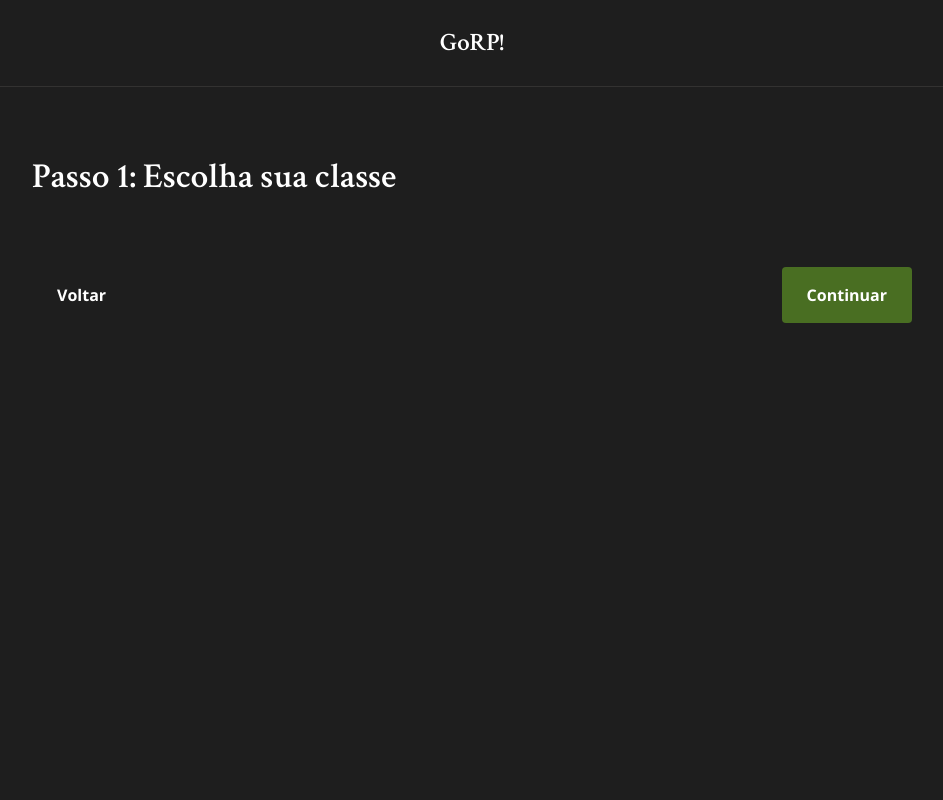
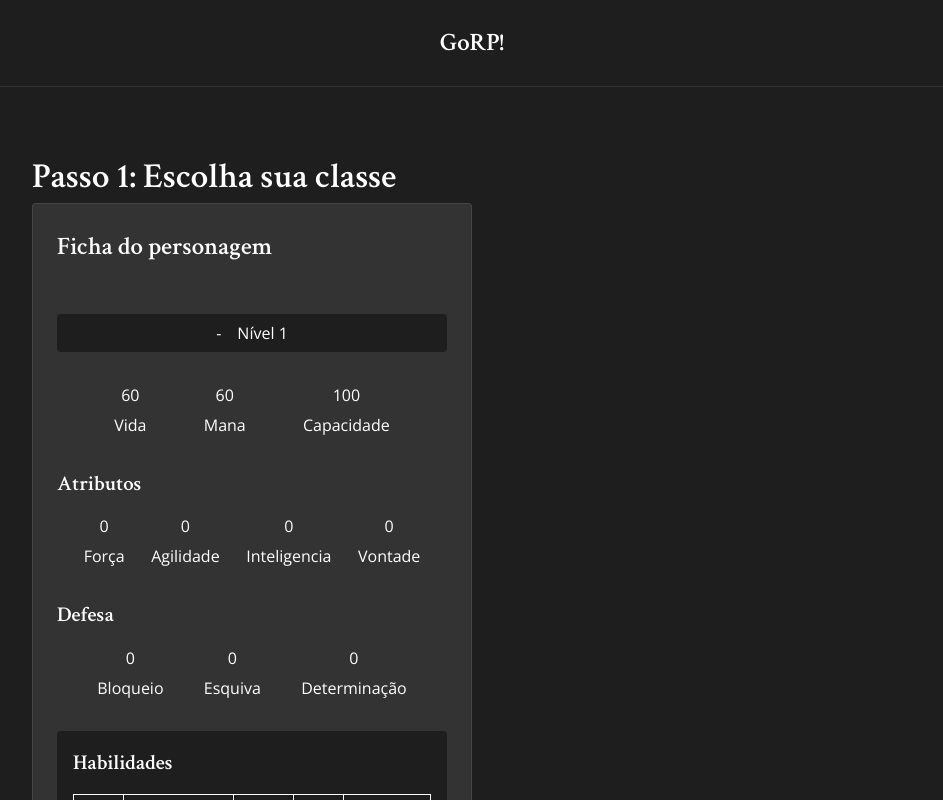
Before and after one commit to marcosvbs/go-role-playing, a React (Vite) app: page /vocation-selection in a window 1280 px wide. Shown: the top 800 px of the page, without its empty margins (168-1111 px from the left). Built offline with nearby package versions, Linux system fonts and the light colour scheme.

Commit message:
add characterSheet context and adjust characterSheet component

```diff
--- a/src/App.tsx
+++ b/src/App.tsx
@@ -3,11 +3,15 @@ import { GlobalStyle } from "./styles/global";
 import { defaultTheme } from "./styles/themes/default";
 import { BrowserRouter } from "react-router-dom";
 import { Router } from "./Router/Router";
+import { CharacterSheetContextProvider } from "./contexts/CharacterSheetContext";
+
 export function App() {
   return (
     <ThemeProvider theme={defaultTheme}>
       <BrowserRouter>
-        <Router />
+        <CharacterSheetContextProvider>
+          <Router />
+        </CharacterSheetContextProvider>
       </BrowserRouter>
       <GlobalStyle />
     </ThemeProvider>
--- a/src/components/CharacterSheet/index.tsx
+++ b/src/components/CharacterSheet/index.tsx
@@ -1,27 +1,33 @@
+import { useContext } from "react";
 import { CharacterSheetContainer } from "./styles";
+import { CharacterSheetContext } from "../../contexts/CharacterSheetContext";
 
 export function CharacterSheet() {
+  const { characterSheet } = useContext(CharacterSheetContext);
+
   return (
     <CharacterSheetContainer>
       <h4>Ficha do personagem</h4>
 
       <section className={"BasicInfoSection"}>
         <div className="BasicInfo">
-          <span>Anão - Paladino</span>
-          <span>Level 1</span>
+          <span>
+            {characterSheet.race} - {characterSheet.vocation}
+          </span>
+          <span>Nível {characterSheet.level}</span>
         </div>
         <div className="Status">
           <ul>
             <li>
-              <span>0</span>
+              <span>{characterSheet.basicStatus.life}</span>
               <span>Vida</span>
             </li>
             <li>
-              <span>0</span>
+              <span>{characterSheet.basicStatus.mana}</span>
               <span>Mana</span>
             </li>
             <li>
-              <span>0</span>
+              <span>{characterSheet.basicStatus.capacity}</span>
               <span>Capacidade</span>
             </li>
           </ul>
@@ -32,19 +38,19 @@ export function CharacterSheet() {
         <h5>Atributos</h5>
         <ul>
           <li>
-            <span>0</span>
+            <span>{characterSheet.attributes.strength}</span>
             <span>Força</span>
           </li>
           <li>
-            <span>0</span>
+            <span>{characterSheet.attributes.agility}</span>
             <span>Agilidade</span>
           </li>
           <li>
-            <span>0</span>
+            <span>{characterSheet.attributes.intelligence}</span>
             <span>Inteligencia</span>
           </li>
           <li>
-            <span>0</span>
+            <span>{characterSheet.attributes.will}</span>
             <span>Vontade</span>
           </li>
         </ul>
@@ -54,15 +60,15 @@ export function CharacterSheet() {
         <h5>Defesa</h5>
         <ul>
           <li>
-            <span>0</span>
+            <span>{characterSheet.defence.block}</span>
             <span>Bloqueio</span>
           </li>
           <li>
-            <span>0</span>
+            <span>{characterSheet.defence.dodge}</span>
             <span>Esquiva</span>
           </li>
           <li>
-            <span>0</span>
+            <span>{characterSheet.defence.determination}</span>
             <span>Determinação</span>
           </li>
         </ul>
--- /dev/null
+++ b/src/contexts/CharacterSheetContext.tsx
@@ -0,0 +1,99 @@
+import { createContext, useState } from "react";
+
+interface Equipment {
+  id: number;
+  quantity: number;
+}
+
+interface Consumable {
+  id: number;
+  quantity: number;
+}
+
+interface CharacterSheetType {
+  name: string | null;
+  race: string | null | undefined;
+  vocation: string | null | undefined;
+  level: number;
+  basicStatus: {
+    life: number;
+    mana: number;
+    capacity: number;
+  };
+  attributes: {
+    strength: number;
+    agility: number;
+    intelligence: number;
+    will: number;
+  };
+  defence: {
+    block: number;
+    dodge: number;
+    determination: number;
+  };
+  skills: number[] | null;
+  armor: number | null;
+  weapons: number[] | null;
+  equipments: Equipment[] | null;
+  consumables: Consumable[] | null;
+}
+
+interface CharacterSheetContextType {
+  characterSheet: CharacterSheetType;
+  updateCharacterSheetRace: (updatedCharacterSheet: CharacterSheetType) => void;
+}
+
+export const CharacterSheetContext = createContext(
+  {} as CharacterSheetContextType
+);
+
+export function CharacterSheetContextProvider({
+  children,
+}: {
+  children: React.ReactNode;
+}) {
+  const [characterSheet, setCharacterSheet] = useState<CharacterSheetType>({
+    name: "",
+    race: null,
+    vocation: null,
+    level: 1,
+    basicStatus: {
+      life: 60,
+      mana: 60,
+      capacity: 100,
+    },
+    attributes: {
+      strength: 0,
+      agility: 0,
+      intelligence: 0,
+      will: 0,
+    },
+    defence: {
+      block: 0,
+      dodge: 0,
+      determination: 0,
+    },
+    skills: [],
+    armor: null,
+    weapons: [],
+    equipments: [],
+    consumables: [],
+  });
+
+  function updateCharacterSheetRace(updatedCharacterSheet: CharacterSheetType) {
+    setCharacterSheet({
+      ...updatedCharacterSheet,
+    });
+  }
+
+  return (
+    <CharacterSheetContext.Provider
+      value={{
+        characterSheet,
+        updateCharacterSheetRace,
+      }}
+    >
+      {children}
+    </CharacterSheetContext.Provider>
+  );
+}
--- a/src/pages/RaceSelection/index.tsx
+++ b/src/pages/RaceSelection/index.tsx
@@ -1,14 +1,25 @@
+// import { useContext } from "react";
 import { CharacterSheet } from "../../components/CharacterSheet";
 import { Header } from "../../components/Header";
 import { NavigationBar } from "../../components/NavigationBar";
 import { RaceSelectionContainer } from "./styles";
+import { races } from "../../data/races.json";
 
 export function RaceSelection() {
+  const avaliableRaces = races;
+
   return (
     <>
       <Header />
       <RaceSelectionContainer>
         <h3>Passo 1: Escolha sua raça</h3>
+        <div>
+          <ul>
+            {avaliableRaces.map((race) => {
+              return <li>{race.name}</li>;
+            })}
+          </ul>
+        </div>
         <CharacterSheet />
         <NavigationBar previousPage={"/"} nextPage={"/vocation-selection"} />
       </RaceSelectionContainer>
--- a/src/pages/VocationSelection/index.tsx
+++ b/src/pages/VocationSelection/index.tsx
@@ -1,3 +1,4 @@
+import { CharacterSheet } from "../../components/CharacterSheet";
 import { Header } from "../../components/Header";
 import { NavigationBar } from "../../components/NavigationBar";
 import { VocationSelectionContainer } from "./styles";
@@ -8,6 +9,7 @@ export function VocationSelection() {
       <Header />
       <VocationSelectionContainer>
         <h3>Passo 1: Escolha sua classe</h3>
+        <CharacterSheet />
         <NavigationBar previousPage={"/race-selection"} nextPage={"/"} />
       </VocationSelectionContainer>
     </>
```
